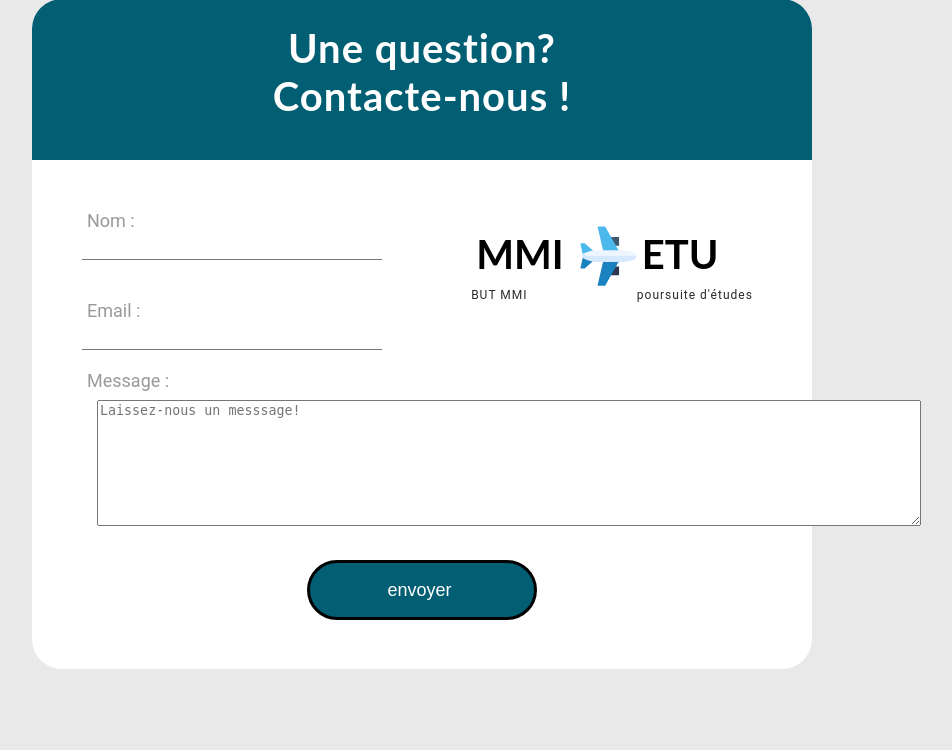
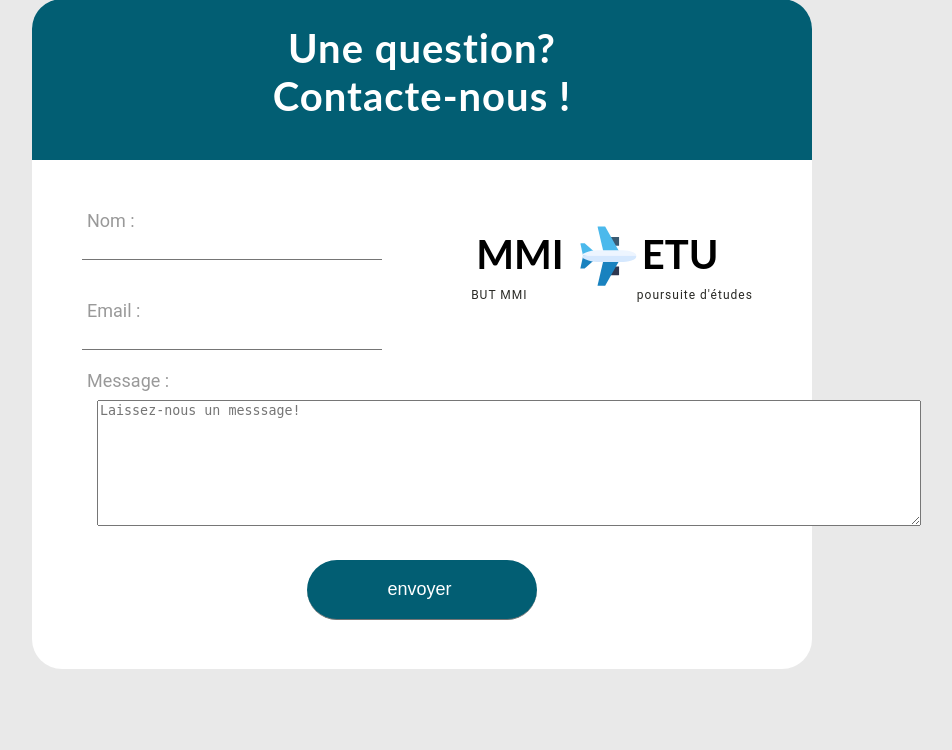
Before and after one commit to gilyann/PT-13, a PHP site: page / in a window 1280 px wide; the page is wider, and only the part inside the window is pictured. Shown: the part 3303-4053 px from the top of that part, without its empty margins (218-1170 px from the left). Run offline with PHP 8.4, Linux system fonts and the light colour scheme; some libraries are stand-ins or nearby versions.

Commit message:
j'avais oublié une bordure lol XD

```diff
--- a/index.css
+++ b/index.css
@@ -546,7 +546,6 @@ input:focus~.bar:after {
     position: relative;
     margin-left: auto;
     margin-right: auto;
-    border: black solid;
 }
 
 input[type="submit"] {
```
